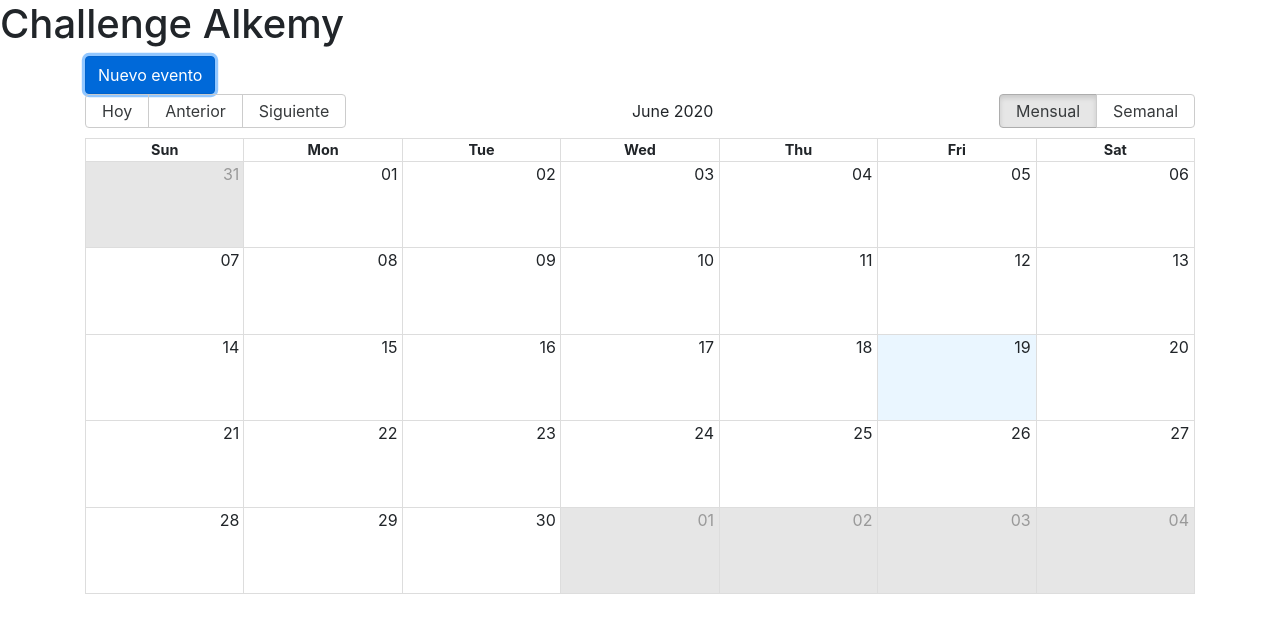
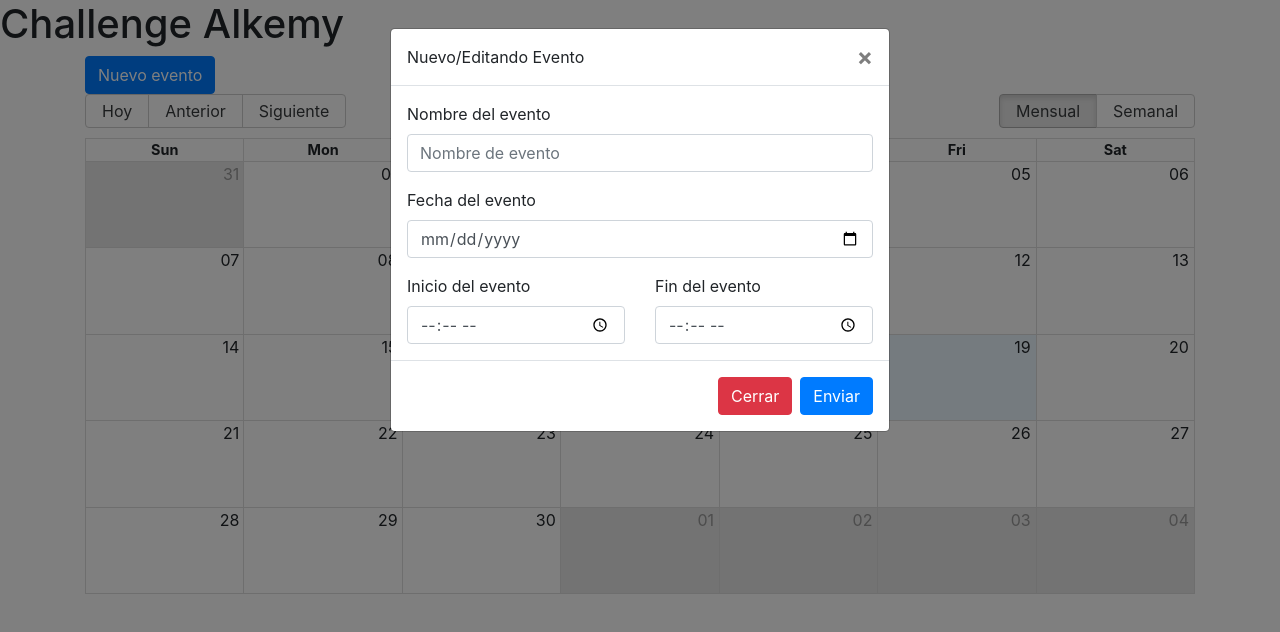
Before and after one commit to cmachado17/challenge, a React (Create React App) app in the folder frontend/: page / in a window 1280 px wide. Both pictures are taken after a click on the button "Nuevo evento". Shown: the top 632 px of the page. Built offline with nearby package versions, Linux system fonts and the light colour scheme.

Commit message:
add abrir/cerrar modal, add formulario en modal

```diff
--- a/frontend/src/components/Calendar.js
+++ b/frontend/src/components/Calendar.js
@@ -8,8 +8,24 @@ import ModalEvento from './ModalEvento';
 const localizer = momentLocalizer(moment);
 
 const Calendario = () => {
+
+  //Estado eventos
   const [eventos, setEventos] = useState([]);
 
+  //Estados Modal
+  const [mostrarModal, setMostrarModal] = useState(false);
+
+//Mostrar Modal
+  const handleMostrarModal = (e) =>{
+    setMostrarModal(true)
+  }
+  //Ocultar Modal
+  const handleOcultarModal = (e) => {
+    setMostrarModal(false);
+  }
+
+
+  //Peticion para la carga de eventos
   useEffect(() => {
     const cargarEventos = async () => {
       try {
@@ -25,10 +41,11 @@ const Calendario = () => {
 
   return (
     <div className="container">
-      <Button>Nuevo evento</Button>
+      <Button onClick={handleMostrarModal}>Nuevo evento</Button>
       <Calendar
         views={["month", "week"]}
         localizer={localizer}
+        //pasar las fechas a objeto Date para formato necesario de react-big-calendar
         events={eventos.map((evento) => ({
           title: evento.title,
           start: moment(evento.start).toDate(),
@@ -45,7 +62,7 @@ const Calendario = () => {
           week: "Semanal",
         }}
       />
-    <ModalEvento show={false}/>
+    <ModalEvento show={mostrarModal} handleOcultarModal={handleOcultarModal}/>
     </div>
   );
 };
--- a/frontend/src/components/ModalEvento.js
+++ b/frontend/src/components/ModalEvento.js
@@ -2,15 +2,51 @@ import React from "react";
 import Modal from "react-bootstrap/Modal";
 import Form from "react-bootstrap/Form";
 import Button from "react-bootstrap/Button";
+import Row from "react-bootstrap/Row";
+import Col from "react-bootstrap/Col";
 
 const ModalEvento = (props) => {
+  //Cerrar el modal
+  const handleClickCerrar = (e) => {
+    props.handleOcultarModal();
+  };
+
+  //Enviar datos de evento
+  const handleSave = (e) => {
+    alert("Guardar");
+    props.handleOcultarModal();
+  };
+
   return (
-    <Modal show={props.show}>
+    <Modal show={props.show} onHide={handleClickCerrar}>
       <Modal.Header closeButton>Nuevo/Editando Evento</Modal.Header>
-      <Modal.Body></Modal.Body>
+      <Modal.Body>
+        <Form>
+          <Form.Group>
+            <Form.Label>Nombre del evento</Form.Label>
+            <Form.Control type="text" placeholder="Nombre de evento" />
+          </Form.Group>
+          <Form.Group>
+            <Form.Label>Fecha del evento</Form.Label>
+            <Form.Control type="date" placeholder="Fecha de evento" />
+          </Form.Group>
+          <Row>
+            <Col>
+              <Form.Label>Inicio del evento</Form.Label>
+              <Form.Control type="time" />
+            </Col>
+            <Col>
+              <Form.Label>Fin del evento</Form.Label>
+              <Form.Control type="time" />
+            </Col>
+          </Row>
+        </Form>
+      </Modal.Body>
       <Modal.Footer>
-        <Button variant="danger">Cerrar</Button>
-        <Button>Enviar</Button>
+        <Button variant="danger" onClick={handleClickCerrar}>
+          Cerrar
+        </Button>
+        <Button onClick={handleSave}>Enviar</Button>
       </Modal.Footer>
     </Modal>
   );
```
